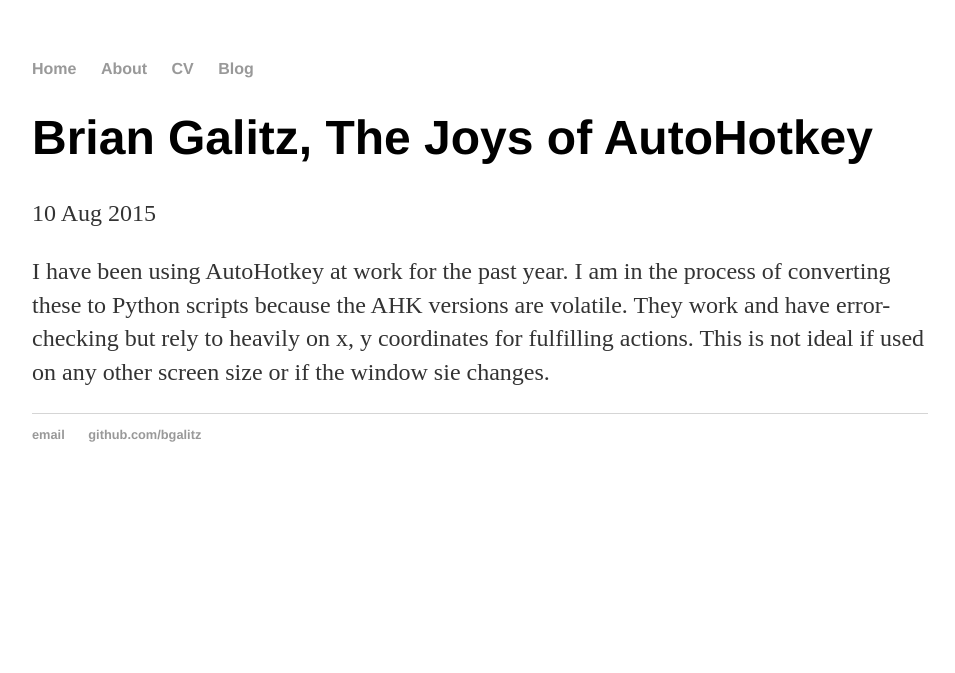
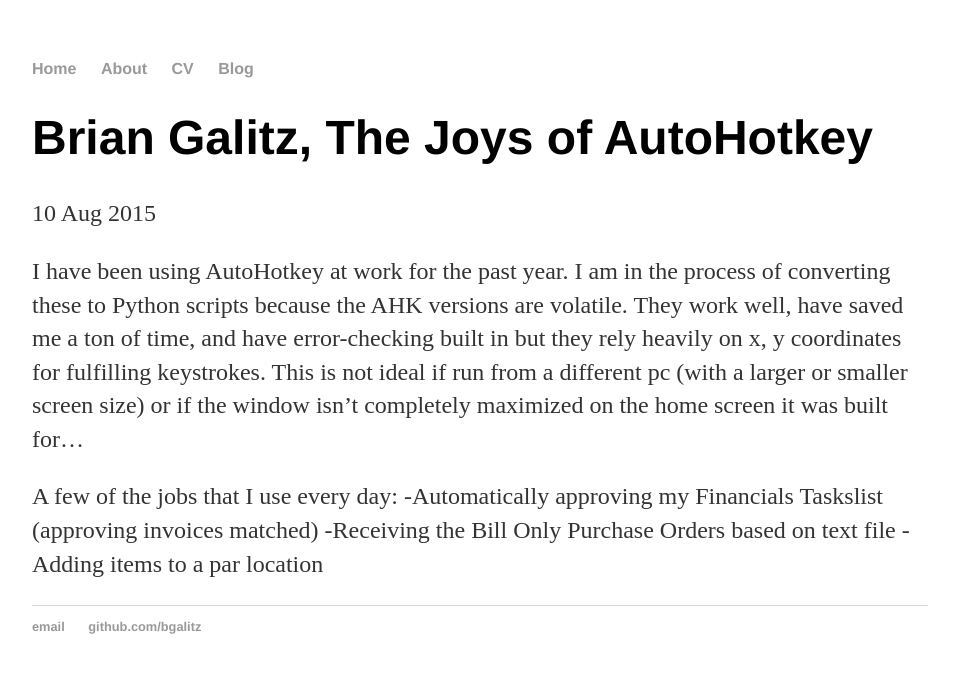
Before and after one commit to bgalitz/bgalitz.github.io, a Jekyll site: the page built from _posts/2015-08-20-ahk.md, in a window 1280 px wide. Shown: the top 673 px of the page, without its empty margins (160-1115 px from the left). Built offline with Jekyll 4.4.1, drawn with Linux system fonts in a browser that asks for light colours.

Commit message:
Update 2015-08-20-ahk.md
additional info

```diff
--- a/_posts/2015-08-20-ahk.md
+++ b/_posts/2015-08-20-ahk.md
@@ -4,4 +4,9 @@
 date: 2015-08-10
 ---
 
-I have been using AutoHotkey at work for the past year. I am in the process of converting these to Python scripts because the AHK versions are volatile. They work and have error-checking but rely to heavily on x, y coordinates for fulfilling actions. This is not ideal if used on any other screen size or if the window sie changes.
+I have been using AutoHotkey at work for the past year. I am in the process of converting these to Python scripts because the AHK versions are volatile. They work well, have saved me a ton of time, and have error-checking built in but they rely heavily on x, y coordinates for fulfilling keystrokes. This is not ideal if run from a different pc (with a larger or smaller screen size) or if the window isn't completely maximized on the home screen it was built for...
+
+A few of the jobs that I use every day:
+-Automatically approving my Financials Taskslist (approving invoices matched)
+-Receiving the Bill Only Purchase Orders based on text file
+-Adding items to a par location
```
